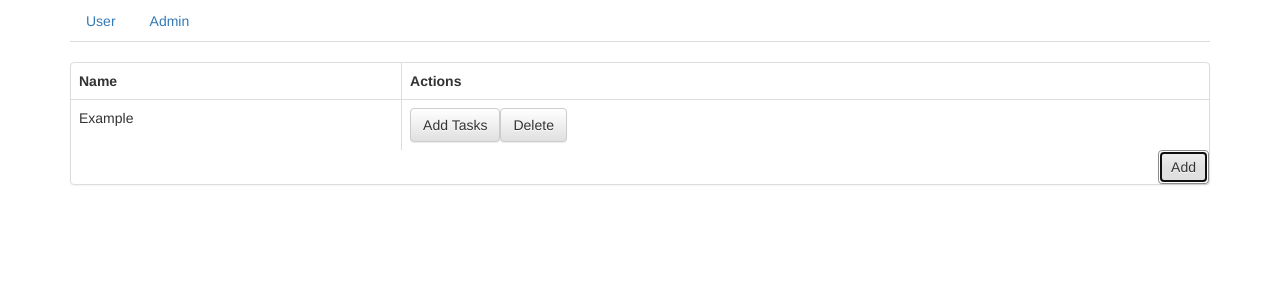
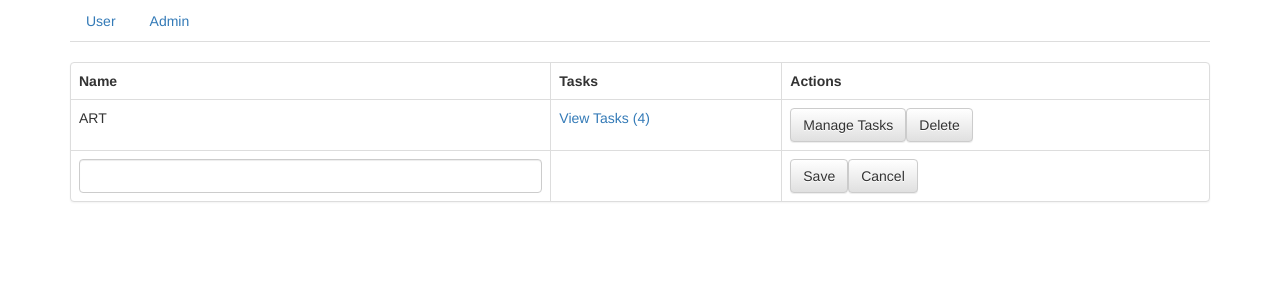
Before and after one commit to Nikhila-B/D3M_Group_1, a React app: page /admin in a window 1280 px wide. Both pictures are taken after a click on the button "Add". Shown: the top 300 px of the page. Built offline with nearby package versions, Linux system fonts and the light colour scheme.

Commit message:
started making the api calls for the admin treatment page and added some more UI functionailty for it too

```diff
--- a/app/admin/AdminPage.jsx
+++ b/app/admin/AdminPage.jsx
@@ -1,12 +1,31 @@
 import * as React from 'react';
 import { Panel, Form, FormGroup, ControlLabel, Button, FormControl, Col, Checkbox, Table } from 'react-bootstrap';
 import { Route, Redirect, Switch, Link } from 'react-router-dom'
+
+import NewTreatmentComponent from './NewTreatmentComponent';
+import TreatmentComponent from './TreatmentComponent';
 
 export default class AdminPage extends React.Component {
 
     constructor(props) {
         super(props);
 
+        this.state = {
+            showingNewTask: false
+        };
+
+    }
+
+    manageTask(taskId) {
+
+    }
+
+    deleteTask(taskId) {
+
+    }
+
+    newTreatmentSave(name) {
+        // add a new task
 
     }
 
@@ -17,18 +36,26 @@ export default class AdminPage extends React.Component {
                     <thead>
                         <tr>
                             <th>Name</th>
+                            <th>Tasks</th>
                             <th>Actions</th>
                         </tr>
                     </thead>
                     <tbody>
-                        <tr>
-                            <td>Example</td>
-                            <td><Button>Add Tasks</Button><Button>Delete</Button></td>
-                        </tr>
+                        <TreatmentComponent
+                            name="ART"
+                            tasks={["prep needles", "sedate patient", "???", "profit"]}
+                            manage={() => this.manageTask(1)}
+                            delete={() => this.deleteTask(1)}
+                        />
+                        {this.state.showingNewTask &&
+                            <NewTreatmentComponent
+                                save={name => this.newTreatmentSave(name)}
+                                cancel={() => this.setState({ showingNewTask: false })} />}
                     </tbody>
                 </Table>
                 <div style={{ textAlign: "right" }}>
-                    <Button>Add</Button>
+                    {!this.state.showingNewTask &&
+                        <Button onClick={() => this.setState({ showingNewTask: true })}> Add</Button>}
                 </div>
             </Panel>
         );
--- /dev/null
+++ b/app/admin/NewTreatmentComponent.jsx
@@ -0,0 +1,31 @@
+import * as React from 'react';
+import { Panel, Form, FormGroup, ControlLabel, Button, FormControl, Col, Checkbox, Table } from 'react-bootstrap';
+
+export default class NewTreatmentComponent extends React.Component {
+
+    constructor(props) {
+        super(props);
+
+        this.state = {
+            name: ""
+        };
+    }
+
+    render() {
+        return (
+            <tr>
+                <td>
+                    <FormControl
+                        onChange={e => this.setState({ name: e.target.value })}
+                        type="text" />
+                </td>
+                <td></td>
+                <td>
+                    <Button onClick={() => this.props.save(this.state.name)}>Save</Button>
+                    <Button onClick={() => this.props.cancel()}>Cancel</Button>
+                </td>
+            </tr>
+        );
+    }
+
+}
--- /dev/null
+++ b/app/admin/TreatmentComponent.jsx
@@ -0,0 +1,43 @@
+import * as React from 'react';
+import { Panel, Form, FormGroup, ControlLabel, Button, FormControl, Col, Checkbox, Table } from 'react-bootstrap';
+
+
+export default class TreatmentComponent extends React.Component {
+
+    constructor(props) {
+        super(props);
+
+        this.state = {
+            displayTasks: false
+        };
+    }
+
+    renderTasks() {
+        if (this.state.displayTasks) {
+            return (
+                <ol>
+                    {this.props.tasks.map((task, i) =>
+                        <li key={i}>{task}</li>
+                    )}
+                </ol>
+
+            );
+        } else {
+            return <a>View Tasks ({this.props.tasks.length})</a>
+        }
+    }
+
+    render() {
+        return (
+            <tr>
+                <td>{this.props.name}</td>
+                <td className="show-pointer" onClick={() => this.setState({ displayTasks: !this.state.displayTasks })}> {this.renderTasks()}</td>
+                <td>
+                    <Button onClick={() => this.props.manage()}>Manage Tasks</Button>
+                    <Button onClick={() => this.props.delete()}>Delete</Button>
+                </td>
+            </tr>
+        );
+    }
+
+}
--- a/app/user/WPCPanel.jsx
+++ b/app/user/WPCPanel.jsx
@@ -14,7 +14,7 @@ export default class WPCPanel extends React.Component {
             selectedCadres: {},
             selectedFacility: 0,
             cadreHours: {},
-            percentageAdminHours: 0,
+            percentageAdminHours: '0',
             state: 'form',
             results: null
         };
@@ -180,7 +180,7 @@ export default class WPCPanel extends React.Component {
                 </Row>
                 <br />
                 <div style={{ textAlign: "right" }}>
-                    <Button onClick={() => this.setState({ state: 'form' })}>Back</Button>
+                    <Button onClick={() => this.setState({ state: 'form', results: null })}>Back</Button>
                 </div>
             </div>
         )
--- a/public/main.css
+++ b/public/main.css
@@ -21,4 +21,12 @@
   @keyframes spin {
     0% { transform: rotate(0deg); }
     100% { transform: rotate(360deg); }
-  }
+}
+
+.show-pointer {
+  cursor: default;
+}
+
+.show-pointer:hover {
+  cursor: pointer;
+}
```
Also changed, not shown: 2 other files (tests, documents, lock files or other folders).
